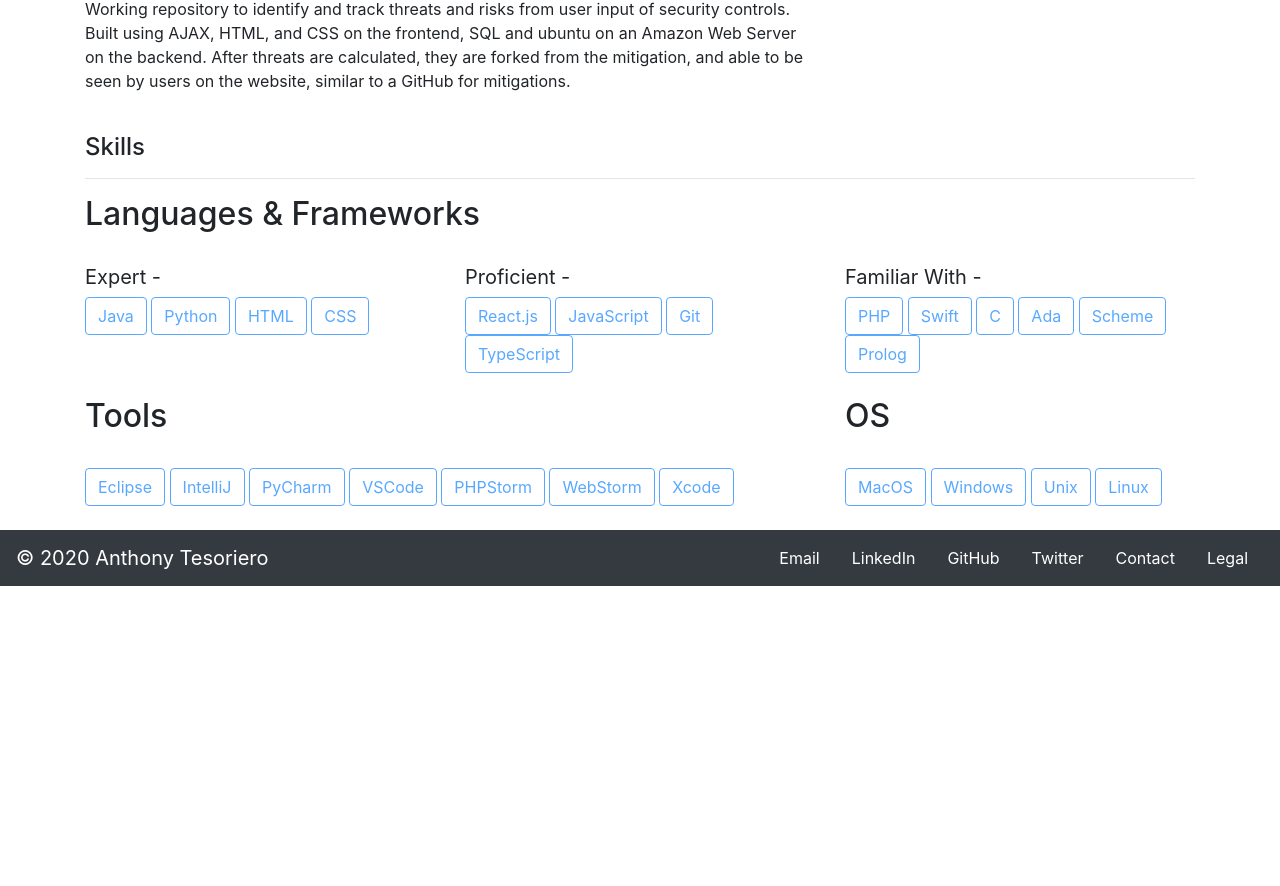
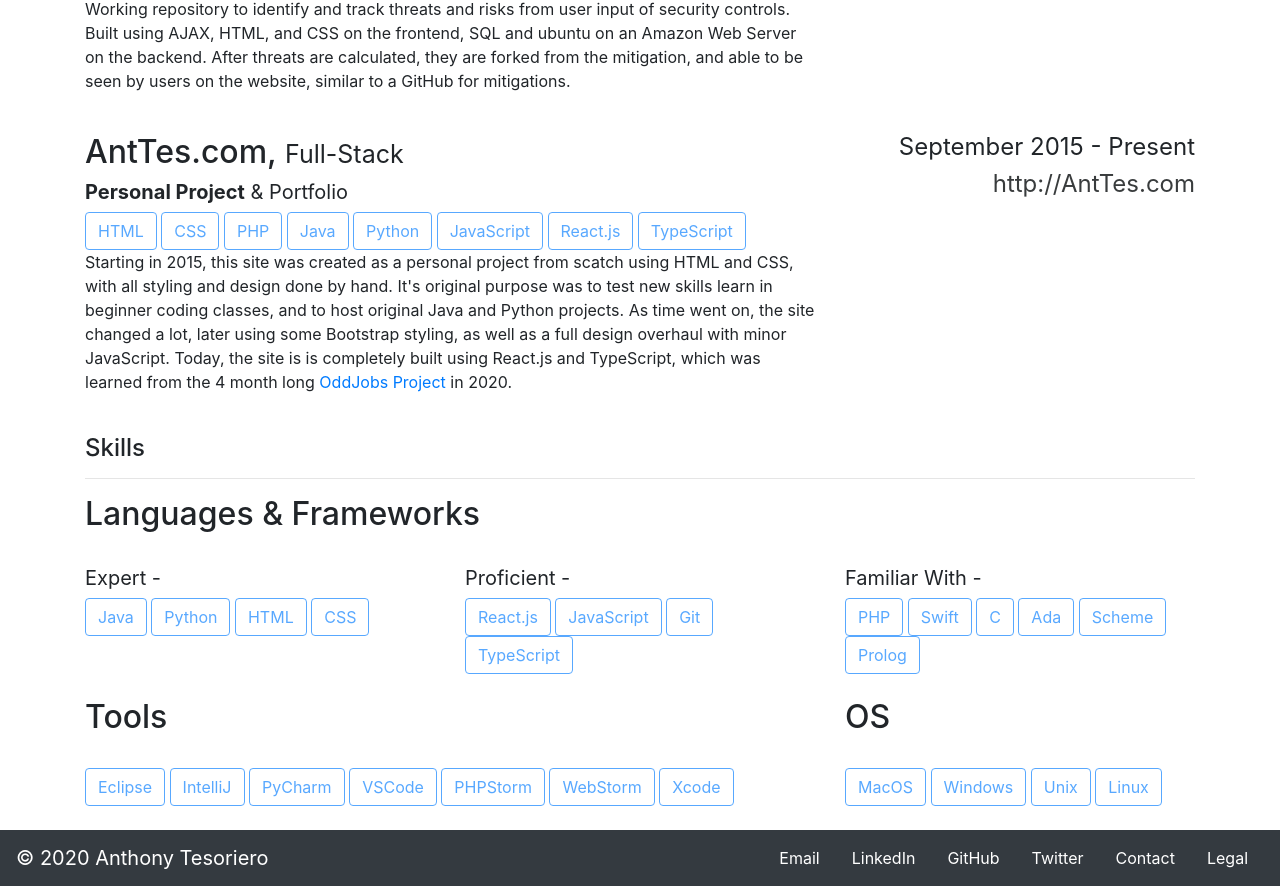
Before and after one commit to anttesoriero/AntTesReact, a React (Create React App) app in the folder AntTes/react-typescript/: page / in a window 1280 px wide. Shown: the part 2952-3838 px from the top of the page. Before the commit the page ends 3538 px from the top, so only its background shows below. Built offline with nearby package versions, Linux system fonts and the light colour scheme.

Commit message:
Add AntTes section

```diff
--- a/AntTes/react-typescript/package.json
+++ b/AntTes/react-typescript/package.json
@@ -1,7 +1,7 @@
 {
   "name": "react-typescript",
   "homepage": "http://react.anttes.com",
-  "version": "0.1.0",
+  "version": "0.1.1",
   "private": true,
   "dependencies": {
     "@testing-library/jest-dom": "^5.11.5",
--- a/AntTes/react-typescript/src/Pages/LandingPage.tsx
+++ b/AntTes/react-typescript/src/Pages/LandingPage.tsx
@@ -256,6 +256,30 @@ const LandingPage = () => {
                 </Row>
                 <br />
 
+                {/* AntTes.com */}
+                <Row id="antTesWebsite">
+                    <Col xs="8">
+                        <h2>AntTes.com, <text className="itemName">Full-Stack</text></h2>
+                        <h4 className="itemInfo"><b>Personal Project</b> & Portfolio</h4>
+                    </Col>
+                    <Col xs="4">
+                        <h4 className="align-right itemTime">September 2015 - Present</h4>
+                        <h4 className="align-right itemTime"><a style={{color: '#393c3d'}} href="http://AntTes.com">http://AntTes.com</a></h4>
+                    </Col>
+                </Row>
+                <ButtonLabels labelList={['HTML', 'CSS', 'PHP', 'Java', 'Python', 'JavaScript', 'React.js', 'TypeScript']} />
+                <Row>
+                    <Col xs="8">
+                    <p>
+                        Starting in 2015, this site was created as a personal project from scatch using HTML and CSS, with all styling and design done by hand.
+                        It's original purpose was to test new skills learn in beginner coding classes, and to host original Java and Python projects. As time went on, the site changed
+                        a lot, later using some Bootstrap styling, as well as a full design overhaul with minor JavaScript. Today, the site is is completely built using
+                        React.js and TypeScript, which was learned from the 4 month long <a href="#oddjobs">OddJobs Project</a> in 2020.
+                    </p>
+                    </Col>
+                </Row>
+                <br />
+
                 {/* Skills */}
                 <h4 id="skills">Skills</h4>
                 <hr />
```
